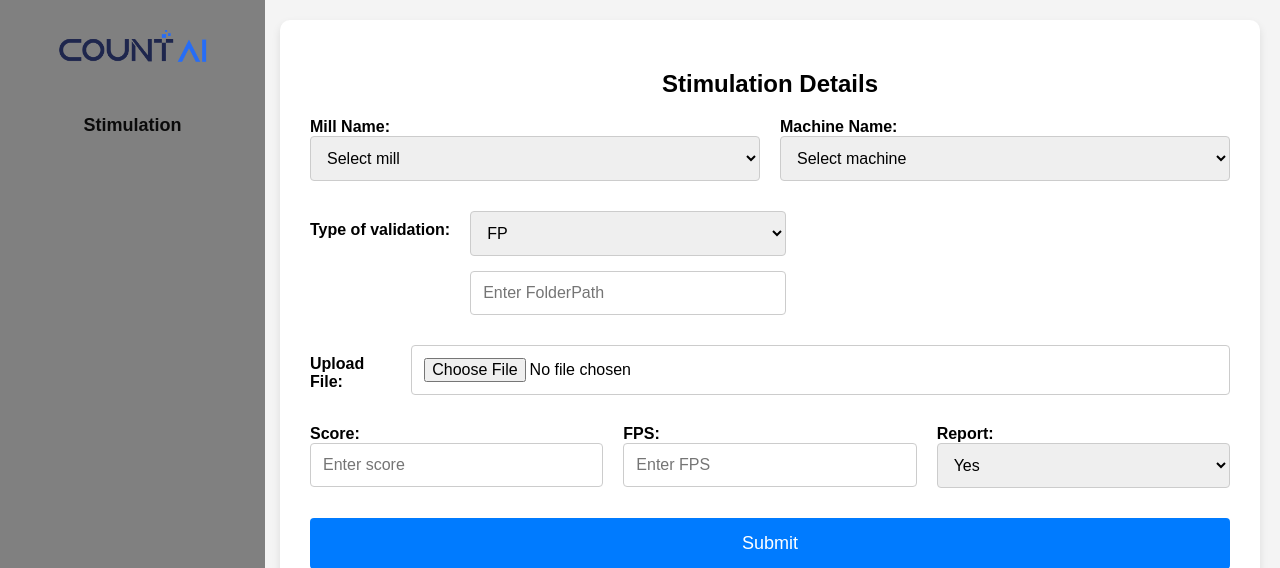
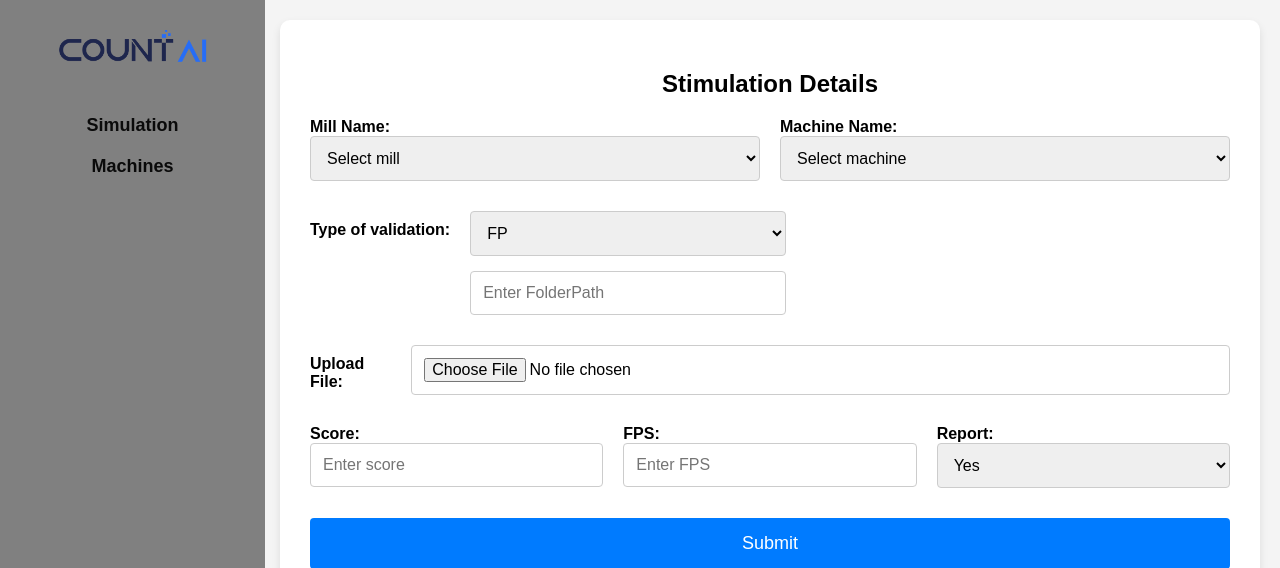
Before and after one commit to gokulcountonai/model_simulation, a Flask app: page / in a window 1280 px wide. Shown: the top 568 px of the page. Run offline with Flask 3, Linux system fonts and the light colour scheme; data that the repository does not hold is empty.

Commit message:
new function to add machines and lsit machines

```diff
--- a/app.py
+++ b/app.py
@@ -12,15 +12,6 @@ def run_validation(path,fps,score):
     image_processor.path = path
     image_processor.score = float(score)
     return image_processor.read_images(path,fps)
-
-def preprocess_data(data):
-    for key in ['tp', 'fp', 'fda', 'report_availability']:
-        if data.get(key) in [None, '', 'no']:
-            data[key] = 2
-        else:
-            data[key] = 1
-    return data
-
 
 @app.route('/')
 def index():
@@ -72,6 +63,16 @@ def add_machine():
     db.add_machine(data)
 
     return jsonify({"status": "success", "message": "Machine added successfully."})
+
+
+@app.route('/machines_details', methods=['GET'])
+def machines_details():
+    return render_template('machines.html')
+
+@app.route('/view-machines', methods=['GET'])
+def view_machines():
+    return jsonify(db.fetch_machine_details())
+
 
 @app.route('/submit-form', methods=['POST'])
 def handle_form_submission():
@@ -149,5 +150,6 @@ def handle_form_submission():
     return render_template('homepage.html')
 
 
+
 if __name__ == '__main__':
-    app.run(host='0.0.0.0', port=50211)
+    app.run(host='0.0.0.0', port=5010)
--- a/src/db.py
+++ b/src/db.py
@@ -47,6 +47,12 @@ class ProcessDB:
         rows = self.db.select(query)
         return rows
 
+    def fetch_all_machines(self):
+        query = "SELECT mill_name, machine_name FROM mill_details JOIN machine_details ON mill_details.mill_id = machine_details.mill_id"
+        rows = self.db.select(query)
+        print(rows)
+        return rows
+
 
     def insert_validation_log(self, data):
         query = f"""
@@ -75,3 +81,7 @@ class ProcessDB:
         VALUES ('{data['machine_name']}', '{data['mill_id']}')
         """
         return self.db.insert(query)
+
+
+db = ProcessDB()
+db.fetch_all_machines()
--- a/templates/homepage.html
+++ b/templates/homepage.html
@@ -12,7 +12,8 @@
         <nav class="sidebar">
             <ul>
                 <li><a href="#"><img src="{{ url_for('static', filename='images/logo.png') }}" alt="Logo"></a></li>
-                <li><a href="#">Stimulation</a></li>
+                <li><a href="#">Simulation</a></li>
+                <li><a href="#">Machines</a></li>
             </ul>
         </nav>
         <div class="elements">
```
